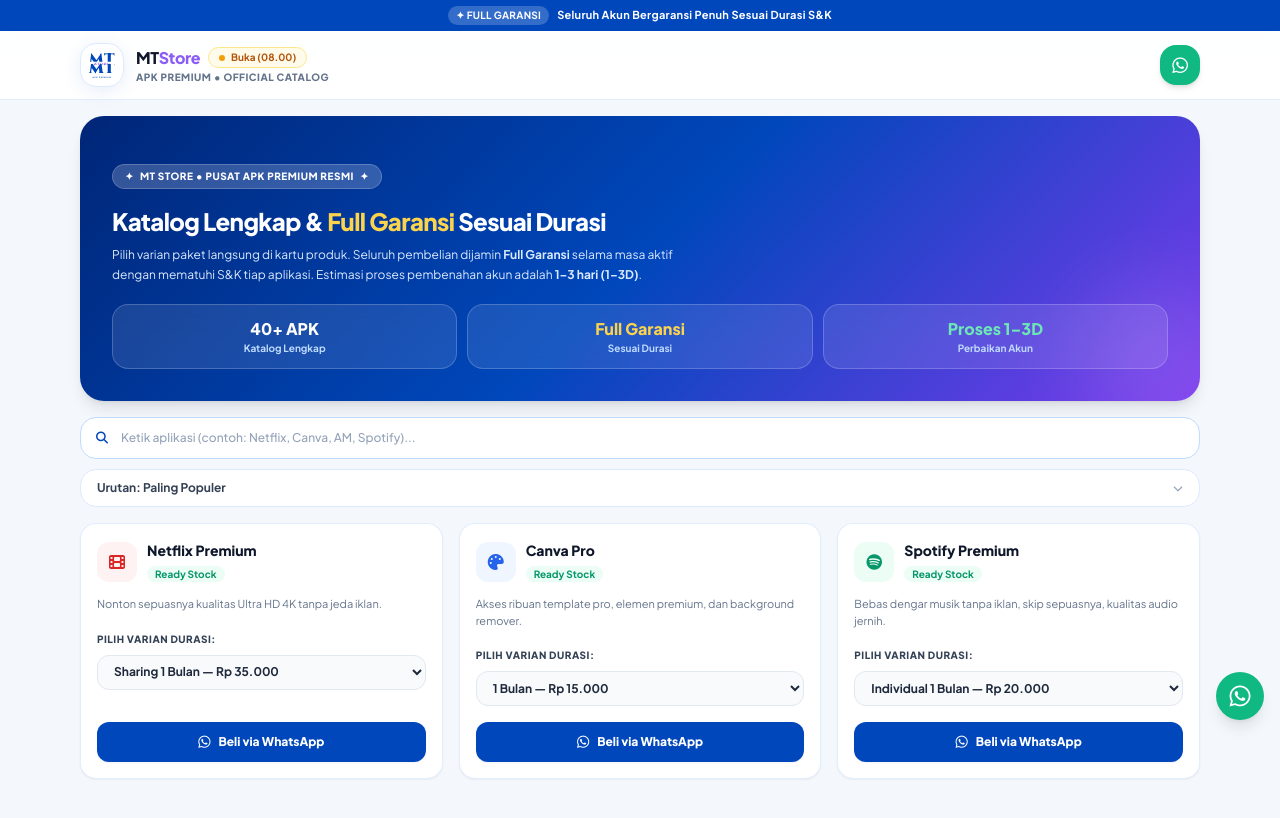
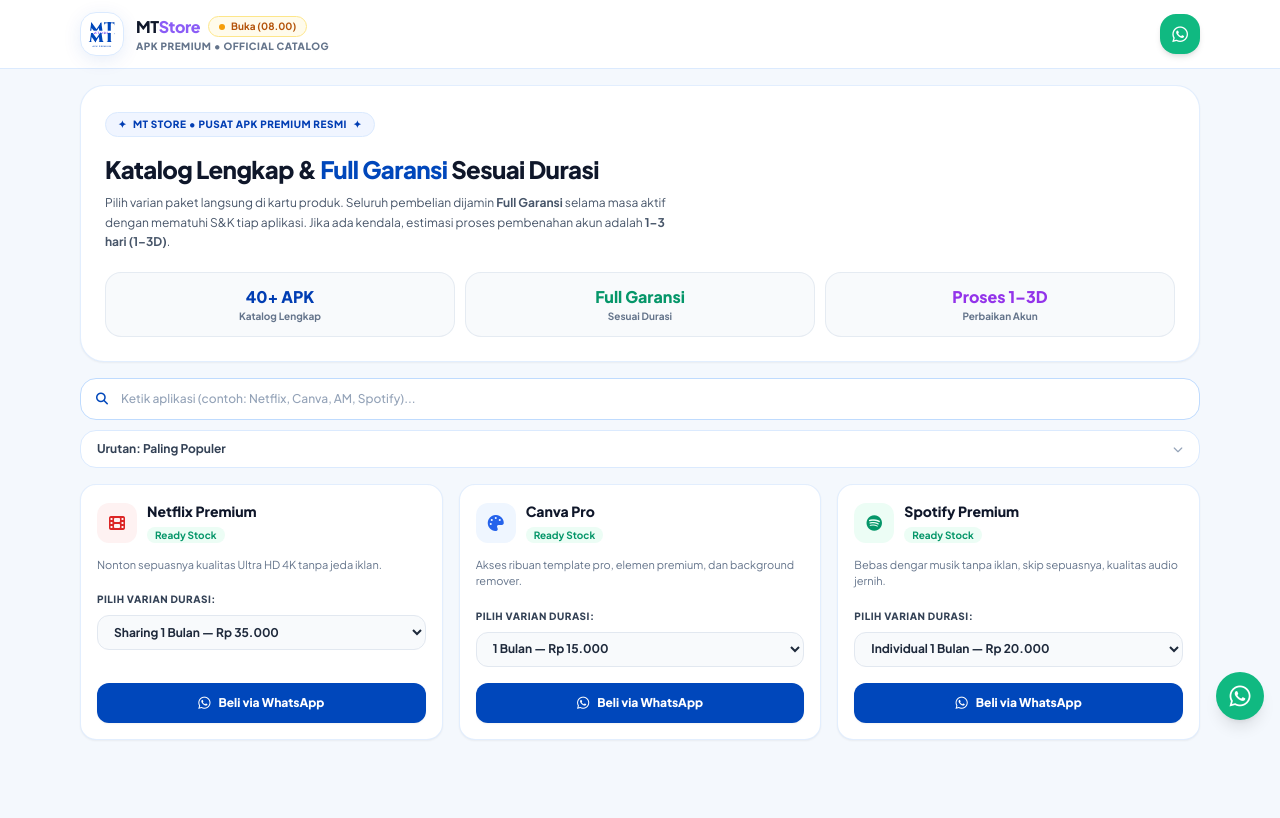
Before and after one commit to h1m1t4dc-prog/mtstore, a plain HTML site: page index.html in a window 1280 px wide. Drawn offline with nearby package versions, Linux system fonts and the light colour scheme.

Commit message:
Update index.html

```diff
--- a/index.html
+++ b/index.html
@@ -21,19 +21,13 @@ mtlilac: { 600: '#8b5cf6', 700: '#7c3aed' }
 <link href="https://fonts.googleapis.com/css2?family=Plus+Jakarta+Sans:wght@400;500;600;700;800&family=Cinzel:wght@700;900&display=swap" rel="stylesheet">
 <style>
 body { font-family: 'Plus Jakarta Sans', sans-serif; background-color: #f4f8fd; color: #0f172a; }
-.glass-header { background: rgba(255, 255, 255, 0.92); backdrop-filter: blur(12px); -webkit-backdrop-filter: blur(12px); }
+.glass-header { background: rgba(255, 255, 255, 0.95); backdrop-filter: blur(12px); -webkit-backdrop-filter: blur(12px); }
 .logo-frame { box-shadow: 0 4px 20px -2px rgba(0, 71, 187, 0.12); }
-.hero-premium { background: linear-gradient(135deg, #002677 0%, #0047bb 50%, #7c3aed 100%); }
 </style>
 </head>
 <body class="min-h-screen flex flex-col pb-28 md:pb-16">
-<!-- Top Announcement Bar -->
-<div class="bg-mtblue-600 text-white text-[11px] font-bold py-1.5 px-4 text-center tracking-wide flex items-center justify-center gap-2 shadow-xs">
-<span class="px-2 py-0.5 bg-white/20 rounded-full text-[10px]">✦ FULL GARANSI</span>
-<span>Seluruh Akun Bergaransi Penuh Sesuai Durasi S&K</span>
-</div>
-<!-- Sticky Header -->
-<header class="sticky top-0 z-40 glass-header border-b border-blue-100/80 shadow-xs">
+<!-- Sticky Header (Classic Layout Without Running Ticker) -->
+<header class="sticky top-0 z-40 glass-header border-b border-blue-100 shadow-xs">
 <div class="max-w-6xl mx-auto px-4 py-3 flex items-center justify-between gap-3">
 <div class="flex items-center gap-3">
 <div class="w-11 h-11 rounded-2xl bg-white flex items-center justify-center logo-frame overflow-hidden border border-blue-100">
@@ -71,33 +65,32 @@ body { font-family: 'Plus Jakarta Sans', sans-serif; background-color: #f4f8fd;
 <main class="flex-1 max-w-6xl w-full mx-auto px-4 pt-4 space-y-4">
 <!-- Tab 1: Katalog -->
 <div id="section-catalog" class="space-y-4">
-<!-- Hero Banner Premium Mewah -->
-<div class="relative rounded-3xl p-6 md:p-8 hero-premium text-white shadow-lg space-y-4 overflow-hidden">
-<div class="absolute -right-10 -bottom-10 w-40 h-40 bg-white/10 rounded-full blur-2xl pointer-events-none"></div>
-<div class="inline-flex items-center gap-1.5 px-3 py-1 rounded-full bg-white/20 border border-white/20 text-white text-[10px] font-extrabold uppercase tracking-wider backdrop-blur-md">
+<!-- Hero Banner Klasik Elegan -->
+<div class="bg-white rounded-3xl border border-blue-100/80 p-5 md:p-6 shadow-sm space-y-4">
+<div class="inline-flex items-center gap-1.5 px-3 py-1 rounded-full bg-mtblue-50 border border-blue-100 text-mtblue-700 text-[10px] font-extrabold uppercase tracking-wider">
 <span>✦</span> MT STORE • PUSAT APK PREMIUM RESMI <span>✦</span>
 </div>
 <div class="space-y-2">
-<h1 class="text-xl md:text-2xl font-black tracking-tight leading-snug">
-Katalog Lengkap & <span class="text-amber-300">Full Garansi</span> Sesuai Durasi
+<h1 class="text-xl md:text-2xl font-black text-slate-900 tracking-tight leading-snug">
+Katalog Lengkap & <span class="text-mtblue-600">Full Garansi</span> Sesuai Durasi
 </h1>
-<p class="text-xs text-blue-100 leading-relaxed max-w-xl font-normal">
-Pilih varian paket langsung di kartu produk. Seluruh pembelian dijamin <strong>Full Garansi</strong> selama masa aktif dengan mematuhi S&K tiap aplikasi. Estimasi proses pembenahan akun adalah <strong>1–3 hari (1–3D)</strong>.
+<p class="text-xs text-slate-600 leading-relaxed max-w-xl">
+Pilih varian paket langsung di kartu produk. Seluruh pembelian dijamin <strong>Full Garansi</strong> selama masa aktif dengan mematuhi S&K tiap aplikasi. Jika ada kendala, estimasi proses pembenahan akun adalah <strong>1–3 hari (1–3D)</strong>.
 </p>
 </div>
-<!-- 3 Kotak Statistik Clean -->
+<!-- 3 Kotak Statistik Khas Tampilan Lama -->
 <div class="grid grid-cols-3 gap-2.5 pt-1">
-<div class="bg-white/10 backdrop-blur-md border border-white/20 rounded-2xl p-3 text-center">
-<div class="text-sm md:text-base font-black text-white">40+ APK</div>
-<div class="text-[10px] text-blue-200 font-bold">Katalog Lengkap</div>
+<div class="bg-slate-50 border border-slate-200/80 rounded-2xl p-3 text-center">
+<div class="text-sm md:text-base font-black text-mtblue-700">40+ APK</div>
+<div class="text-[10px] text-slate-500 font-bold">Katalog Lengkap</div>
 </div>
-<div class="bg-white/10 backdrop-blur-md border border-white/20 rounded-2xl p-3 text-center">
-<div class="text-sm md:text-base font-black text-amber-300">Full Garansi</div>
-<div class="text-[10px] text-blue-200 font-bold">Sesuai Durasi</div>
+<div class="bg-slate-50 border border-slate-200/80 rounded-2xl p-3 text-center">
+<div class="text-sm md:text-base font-black text-emerald-600">Full Garansi</div>
+<div class="text-[10px] text-slate-500 font-bold">Sesuai Durasi</div>
 </div>
-<div class="bg-white/10 backdrop-blur-md border border-white/20 rounded-2xl p-3 text-center">
-<div class="text-sm md:text-base font-black text-emerald-300">Proses 1–3D</div>
-<div class="text-[10px] text-blue-200 font-bold">Perbaikan Akun</div>
+<div class="bg-slate-50 border border-slate-200/80 rounded-2xl p-3 text-center">
+<div class="text-sm md:text-base font-black text-purple-600">Proses 1–3D</div>
+<div class="text-[10px] text-slate-500 font-bold">Perbaikan Akun</div>
 </div>
 </div>
 </div>
```
